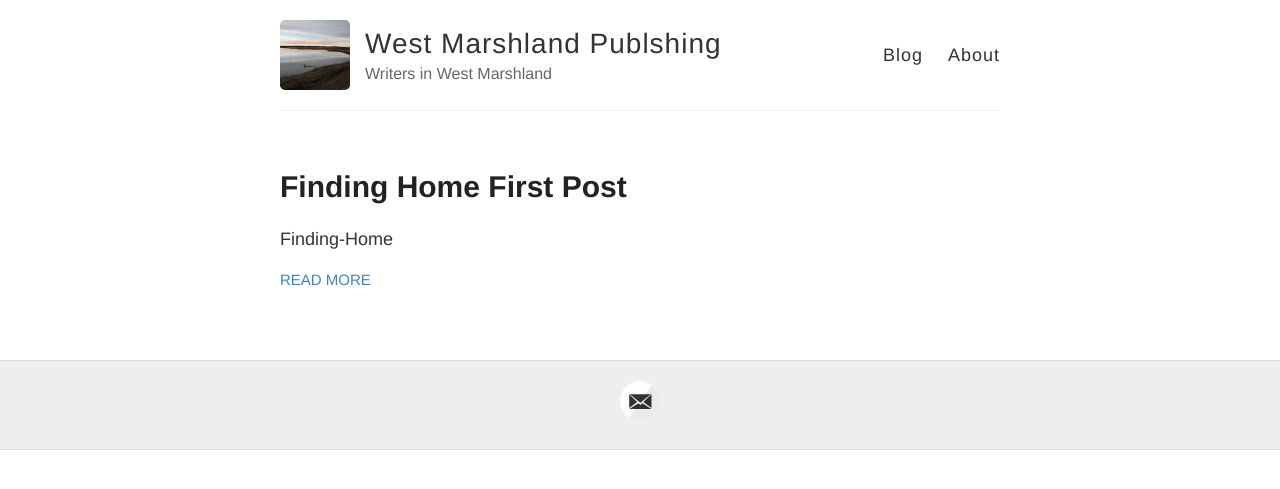
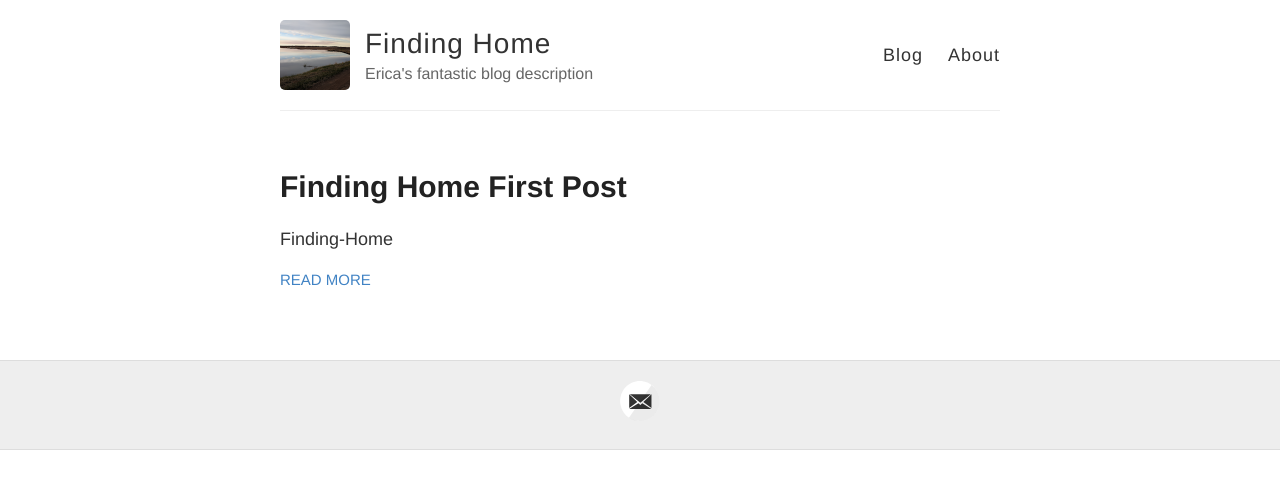
Before and after one commit to westmarshlandpublishing/finding-home, a Jekyll site: the page built from index.html, in a window 1280 px wide. Shown: the top 489 px of the page. Built offline with Jekyll 4.4.1, drawn with Linux system fonts in a browser that asks for light colours.

Commit message:
Update _config.yml

```diff
--- a/_config.yml
+++ b/_config.yml
@@ -3,10 +3,10 @@
 #
 
 # Name of your site (displayed in the header)
-name: West Marshland Publshing
+name: Finding Home
 
 # Short bio or description (displayed in the header)
-description: Writers in West Marshland
+description: Erica's fantastic blog description
 
 # URL of your avatar or profile pic (you could use your GitHub profile pic)
 avatar: /images/west-marshland-logo.png
```
